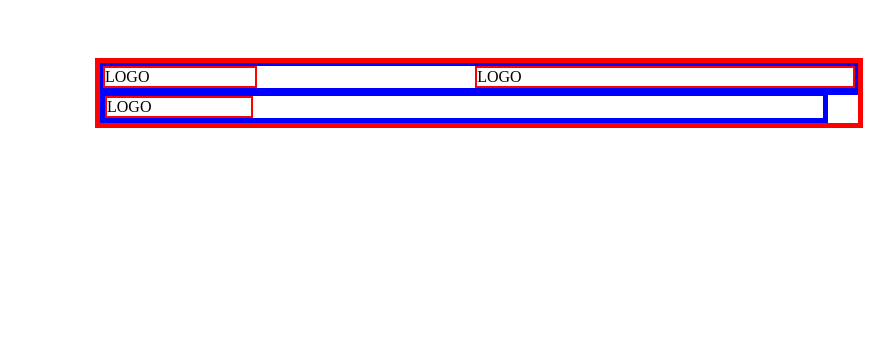
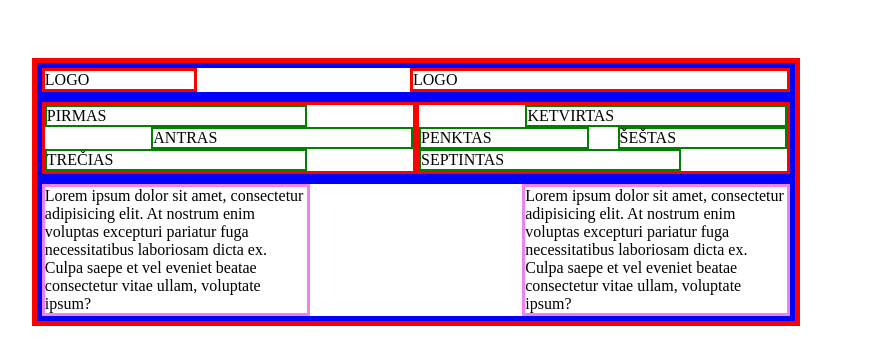
Before and after one commit to julijajarmale/9-HW-kvadratai, a website: page index.html in a window 1280 px wide. Shown: the whole page, without its empty margins (229-1123 px from the left). Drawn offline with Linux system fonts and the light colour scheme.

Commit message:
borders calc float and display

```diff
--- a/index.html
+++ b/index.html
@@ -7,14 +7,28 @@
     <title>Document</title>
 </head>
 <body>
-    <div style="border: 5px solid red; width: 60%; margin-top: 50px; margin-left: 25%; display: inline-block;">
-        <div style="border: 3px solid blue; width: calc(100% - 6px);">
-            <div style="border: 2px solid red; width: 20%; display:inline-block;">LOGO</div>
-            <div style="border: 2px solid red; width: 50%; float:right">LOGO</div>
+    <div style="border: 5px solid red; width: 60%; margin-top: 50px; margin-left: 20%; display: inline-block;">
+        <div style="border: 5px solid blue; width: calc(100% - 10px); float: left;">
+            <div style="border: 3px solid red; width: 20%; float: left;">LOGO</div>
+            <div style="border: 3px solid red; width: 50%; float:right">LOGO</div>
         </div>
-        <div style="border: 5px solid blue; width:calc(100% - 40px); float: left;">
-            <div style="border: 2px solid red; width: 20%; display:inline-block;"</div> LOGO </div></div>
-        <div style="border: 2px solid blue"></div>
+        <div style="border: 5px solid blue; width:calc(100% - 10px); float: left;">
+            <div style="border: 3px solid red; width: calc(50% - 6px); float:left;">
+                <div style="border: 2px solid green; width: 70%; float:left">PIRMAS</div>
+                <div style="border: 2px solid green; width: 70%; float:right">ANTRAS</div>
+                <div style="border: 2px solid green; width: 70%; float:left">TREČIAS</div>
+            </div>
+            <div style="border: 3px solid red; width: calc(50% - 6px); float:right;">
+                <div style="border: 2px solid green; width: 70%; float:right">KETVIRTAS</div>
+                <div style="border: 2px solid green; width: 45%; float:left">PENKTAS</div>
+                <div style="border: 2px solid green; width: 45%; float:right">ŠEŠTAS</div>
+                <div style="border: 2px solid green; width: 70%; float:left">SEPTINTAS</div>
+            </div>
+        </div>
+        <div style="border: 5px solid blue; width: calc(100% - 10px) ; float: left;">
+            <div style="border: 3px solid violet; width: 35%; float:left;">Lorem ipsum dolor sit amet, consectetur adipisicing elit. At nostrum enim voluptas excepturi pariatur fuga necessitatibus laboriosam dicta ex. Culpa saepe et vel eveniet beatae consectetur vitae ullam, voluptate ipsum?</div>
+            <div style="border: 3px solid violet; width: 35%; float: right;">Lorem ipsum dolor sit amet, consectetur adipisicing elit. At nostrum enim voluptas excepturi pariatur fuga necessitatibus laboriosam dicta ex. Culpa saepe et vel eveniet beatae consectetur vitae ullam, voluptate ipsum?</div>
+        </div>
     </div>
 </body>
 </html>
```
